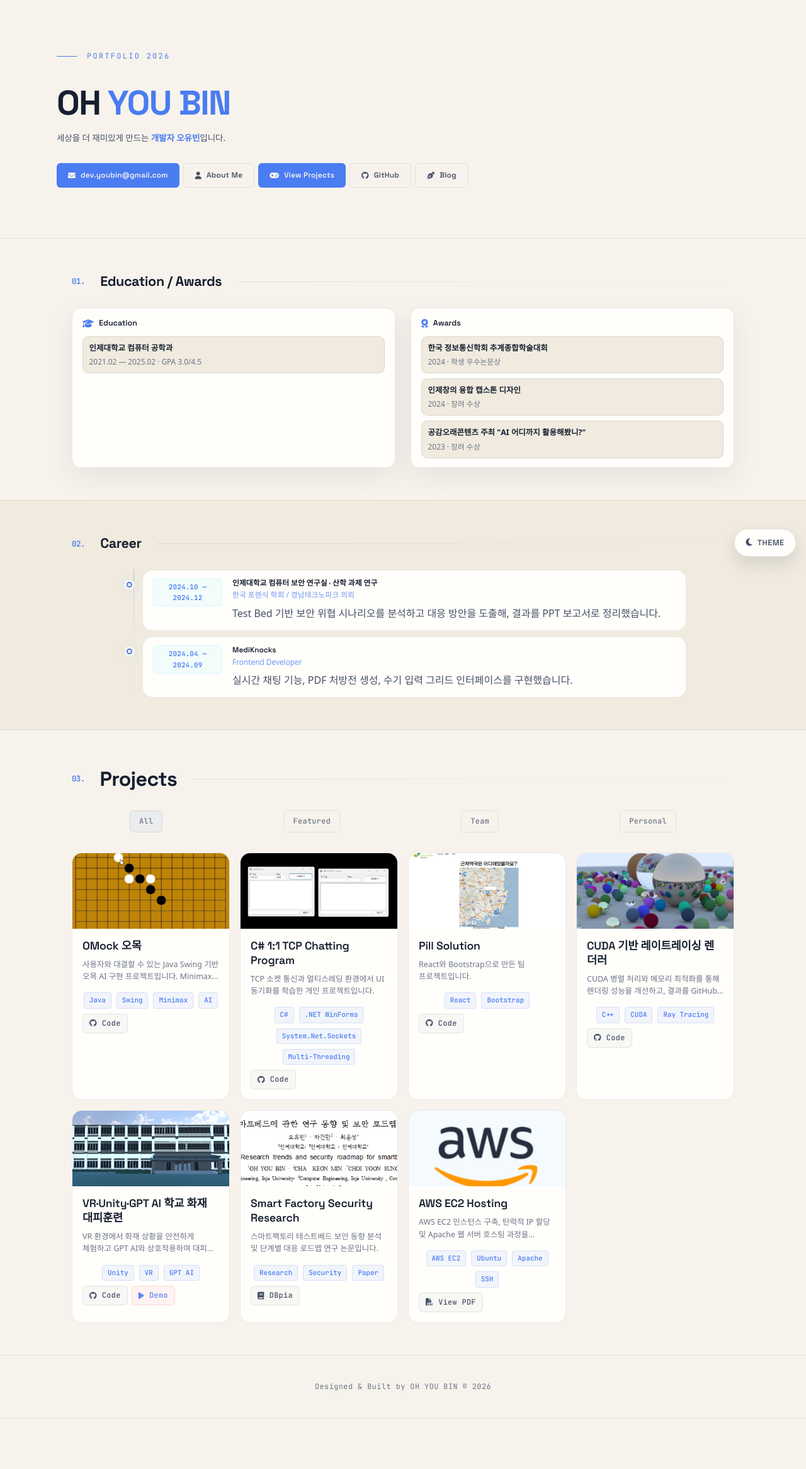
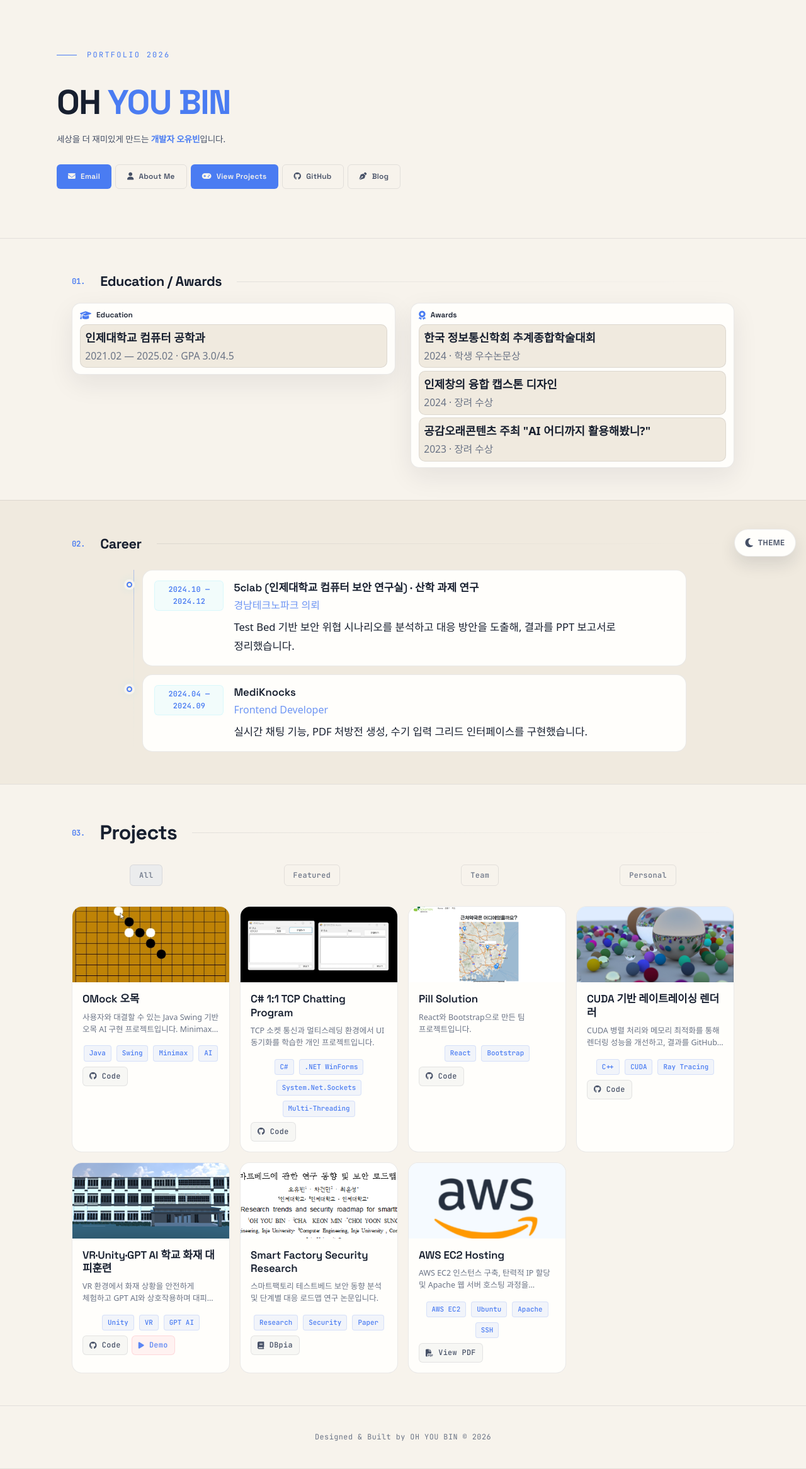
Before and after one commit to eye2ffect/eye2ffect.github.io, a Jekyll site: the page built from index.html, in a window 1280 px wide. Shown: the whole page at 63% size. Built offline with Jekyll 4.4.1, drawn with Linux system fonts in a browser that asks for light colours; some web fonts are replaced; before the commit the page ends 2253 px from its top, so only the background shows below that.

Commit message:
Adjust education/career/project typography

```diff
--- a/_includes/career.html
+++ b/_includes/career.html
@@ -6,8 +6,8 @@
                 <div class="experience-item">
                     <div class="experience-period">2024.10 — 2024.12</div>
                     <div class="experience-content">
-                        <h3 class="experience-title">인제대학교 컴퓨터 보안 연구실 · 산학 과제 연구</h3>
-                        <div class="experience-company">한국 포렌식 학회 / 경남테크노파크 의뢰</div>
+                        <h3 class="experience-title">5clab (인제대학교 컴퓨터 보안 연구실) · 산학 과제 연구</h3>
+                        <div class="experience-company">경남테크노파크 의뢰</div>
                         <p class="paragraph-text-normal">Test Bed 기반 보안 위협 시나리오를 분석하고 대응 방안을 도출해, 결과를 PPT 보고서로 정리했습니다.</p>
                     </div>
                 </div>
--- a/_includes/nav.html
+++ b/_includes/nav.html
@@ -2,7 +2,7 @@
     <div class="sticky-nav-inner">
         <a class="sticky-nav-brand" href="#hero">OH YOU BIN</a>
         <div class="sticky-nav-links">
-            <a class="nav-links" href="mailto:dev.youbin@gmail.com">dev.youbin@gmail.com</a>
+            <a class="nav-links" href="mailto:dev.youbin@gmail.com">Email</a>
             <a class="nav-links" href="javascript:void(0)" data-open-about="true">About Me</a>
             <a class="nav-links" href="#education-awards">Education / Awards</a>
             <a class="nav-links" href="#career">Career</a>
@@ -23,7 +23,7 @@
         <p class="hero-intro">세상을 더 재미있게 만드는 <strong class="hero-intro-emphasis"><span class="accent">개발자 오유빈</span></strong>입니다.</p>
         <div class="hero-actions">
             <a href="mailto:dev.youbin@gmail.com" class="hero-btn hero-btn-primary">
-                <i class="fas fa-envelope"></i> dev.youbin@gmail.com
+                <i class="fas fa-envelope"></i> Email
             </a>
             <a href="javascript:void(0)" class="hero-btn hero-btn-ghost" data-open-about="true">
                 <i class="fas fa-user"></i> About Me
--- a/assets/css/education.css
+++ b/assets/css/education.css
@@ -1,7 +1,7 @@
 /* Experience & Education — Timeline v3 */
 .experience-grid {
   max-width: 900px; margin: 0 auto;
-  display: grid; gap: 0.6rem;
+  display: grid; gap: 0.85rem;
   padding: 0;
   position: relative;
 }
@@ -18,7 +18,7 @@
   align-items: flex-start;
   background: var(--bg-card);
   border-radius: var(--card-radius, 16px);
-  padding: 0.8rem 1rem;
+  padding: 1rem 1.15rem;
   margin-left: 36px;
   border: 1px solid var(--border);
   position: relative;
@@ -48,7 +48,7 @@
 .experience-period {
   flex-shrink: 0; width: 110px;
   font-family: var(--font-mono); font-weight: 600;
-  font-size: var(--text-xxs);
+  font-size: var(--text-xs);
   color: var(--cyan);
   background: rgba(0, 212, 255, 0.05);
   padding: 4px 8px;
@@ -60,12 +60,12 @@
 .experience-content { flex: 1; }
 .experience-title {
   font-family: var(--font-display);
-  font-size: var(--text-xs); font-weight: 600;
+  font-size: 1.08rem; font-weight: 600;
   color: var(--text-primary);
-  margin-bottom: 2px; line-height: 1.25;
+  margin-bottom: 4px; line-height: 1.35;
 }
 .experience-company {
-  font-size: var(--text-xs);
+  font-size: 1rem;
   color: var(--cyan); opacity: 0.8;
   font-weight: 500;
   margin-bottom: 0.4rem;
@@ -75,8 +75,8 @@
 }
 .experience-description li {
   color: var(--text-secondary);
-  font-size: var(--text-xxs);
-  line-height: 1.5; margin-bottom: 3px;
+  font-size: var(--text-small);
+  line-height: 1.6; margin-bottom: 6px;
   position: relative; padding-left: 20px;
 }
 .experience-description li::before {
--- a/assets/css/main.css
+++ b/assets/css/main.css
@@ -477,6 +477,7 @@ html {
 
 #education-awards .section-heading {
   font-size: var(--text-h2);
+  margin-bottom: var(--space-2);
 }
 
 #career .section-heading {
@@ -544,6 +545,15 @@ html {
   display: grid;
   gap: 0.5rem;
 }
+.summary-stack {
+  display: grid;
+  gap: 0.35rem;
+  padding: 0.6rem 0.7rem;
+  border-radius: 10px;
+  background: var(--bg-secondary);
+  border: 1px solid var(--border);
+  margin-top: 0.4rem;
+}
 .summary-item {
   display: grid;
   gap: 0.15rem;
@@ -552,14 +562,123 @@ html {
   background: var(--bg-secondary);
   border: 1px solid var(--border);
 }
+
+/* Compact the Education/Awards cards to reduce empty space */
+#education-awards .dual-section-row {
+  align-items: start;
+}
+#education-awards .summary-card {
+  padding: 0.6rem 0.75rem;
+  height: auto;
+}
+#education-awards .summary-card-title {
+  margin-bottom: 0.3rem;
+  font-size: var(--text-xs);
+}
+#education-awards .summary-list {
+  gap: 0.3rem;
+}
+#education-awards .summary-item {
+  padding: 0.35rem 0.45rem;
+}
+#education-awards .summary-stack {
+  padding: 0.4rem 0.5rem;
+  margin-top: 0.2rem;
+}
 .summary-label {
-  font-size: var(--text-small);
+  font-size: var(--text-body);
   font-weight: 600;
   color: var(--text-primary);
 }
 .summary-meta {
-  font-size: var(--text-xs);
+  font-size: var(--text-small);
   color: var(--text-muted);
+}
+
+/* Increase general description text sizes for readability */
+.about-section p,
+.about-popup-article p,
+.paragraph-text-normal,
+.experience-description li,
+.summary-meta,
+.project-content .paragraph-text-normal {
+  font-size: 1rem;
+  line-height: 1.65;
+}
+
+/* Career section: increase readability and match education spacing */
+#career .paragraph-text-normal,
+#career .experience-description,
+#career .experience-item p {
+  font-size: 1.08rem;
+  line-height: 1.75;
+  color: var(--text-body);
+}
+
+/* Education/Awards: ensure meta and label sizes align */
+#education-awards .summary-label {
+  font-size: 1.06rem;
+  font-weight: 600;
+}
+#education-awards .summary-meta {
+  font-size: 0.98rem;
+  line-height: 1.6;
+  color: var(--text-muted);
+}
+
+/* Projects: larger titles, consistent with other section headings */
+.project-title {
+  font-size: 1.06rem;
+  line-height: 1.25;
+  margin-bottom: 0.25rem;
+}
+.project-meta {
+  font-size: 0.95rem;
+  color: var(--text-muted);
+}
+
+/* Slightly increase section inner spacing for visual clarity */
+.section-inner {
+  padding-top: 0.45rem;
+  padding-bottom: 0.6rem;
+}
+
+/* Large screens: improve scanability on office monitors */
+@media (min-width: 1200px) {
+  body {
+    font-size: 1.02rem;
+  }
+
+  .about-section p,
+  .about-popup-article p,
+  .paragraph-text-normal,
+  .experience-description li,
+  .summary-meta,
+  .project-content .paragraph-text-normal,
+  #career .paragraph-text-normal,
+  #career .experience-description,
+  #career .experience-item p {
+    font-size: 1.04rem;
+    line-height: 1.8;
+  }
+
+  .summary-label,
+  .experience-title,
+  .project-title,
+  #education-awards .summary-label {
+    font-size: 1.12rem;
+  }
+
+  .project-meta {
+    font-size: 1rem;
+  }
+}
+
+/* Ensure project meta/labels remain slightly bolder */
+.summary-label,
+.experience-title,
+.project-title {
+  font-size: 1.05rem;
 }
 
 /* ================================================================
@@ -853,7 +972,7 @@ html {
 .paragraph-text-normal {
   font-family: var(--font-body);
   color: var(--text-secondary);
-  line-height: 1.9; font-size: var(--text-body);
+  line-height: 1.75; font-size: 1rem;
   word-break: keep-all;
 }
 .justify-text { text-align: left; }
@@ -932,12 +1051,12 @@ html {
 }
 .project-title {
   font-family: var(--font-display);
-  font-weight: 600; font-size: var(--text-h3);
+  font-weight: 600; font-size: 1.06rem;
   color: var(--text-primary);
   margin-bottom: var(--space-1);
   letter-spacing: -0.01em;
   transition: color 0.3s;
-  line-height: 1.3;
+  line-height: 1.25;
 }
 .project-card:hover .project-title { color: var(--primary); }
 
@@ -1618,7 +1737,7 @@ html {
   }
   .projects-wrapper { grid-template-columns: 1fr; gap: var(--space-3); }
   .project-content { padding: var(--space-3); }
-  .project-title { font-size: var(--text-h3); }
+  .project-title { font-size: 1.02rem; }
   .stats-row { grid-template-columns: repeat(3, 1fr); gap: var(--space-1); }
   .stat-item { padding: var(--space-2) var(--space-1); }
   .stat-number { font-size: 1.3rem; }
```
